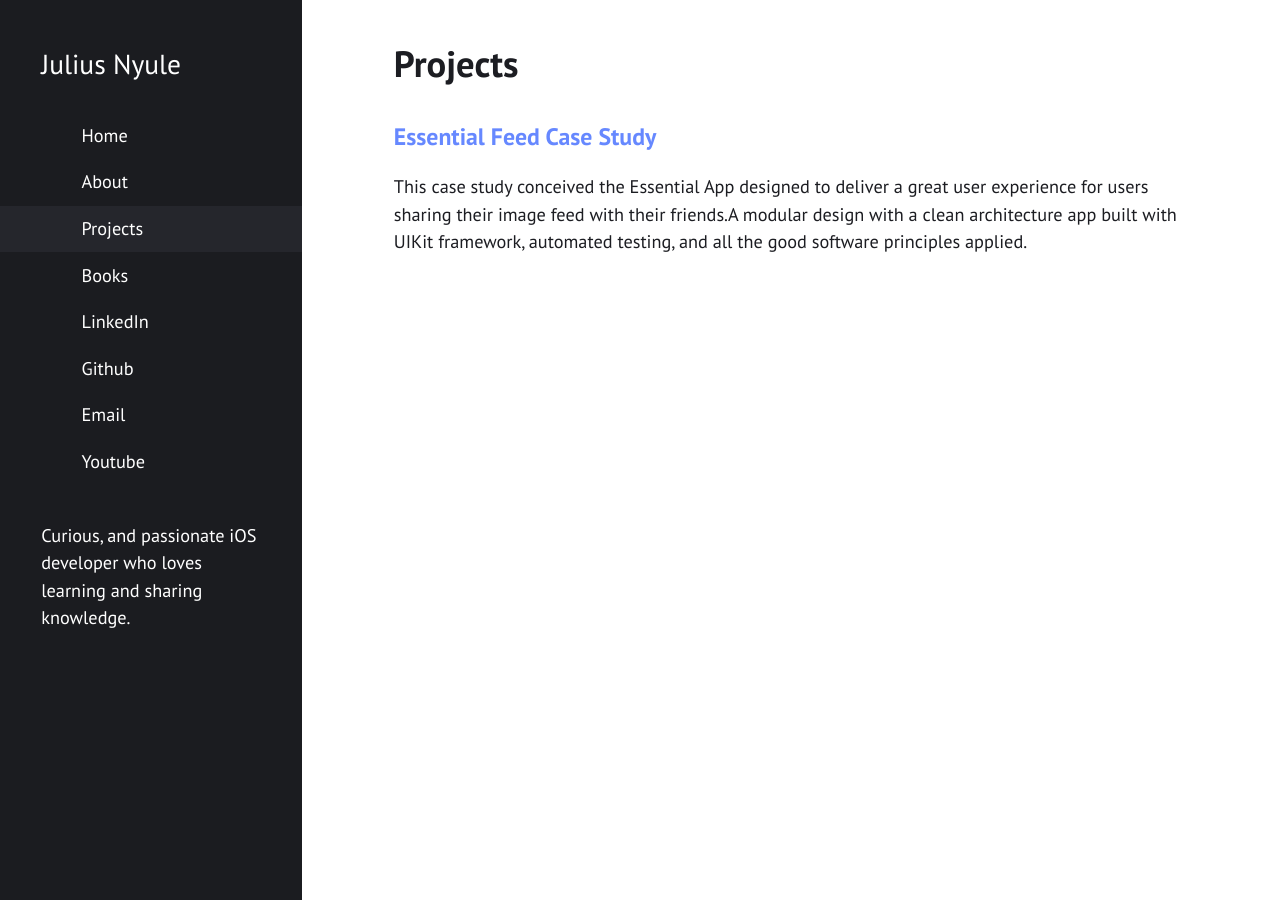
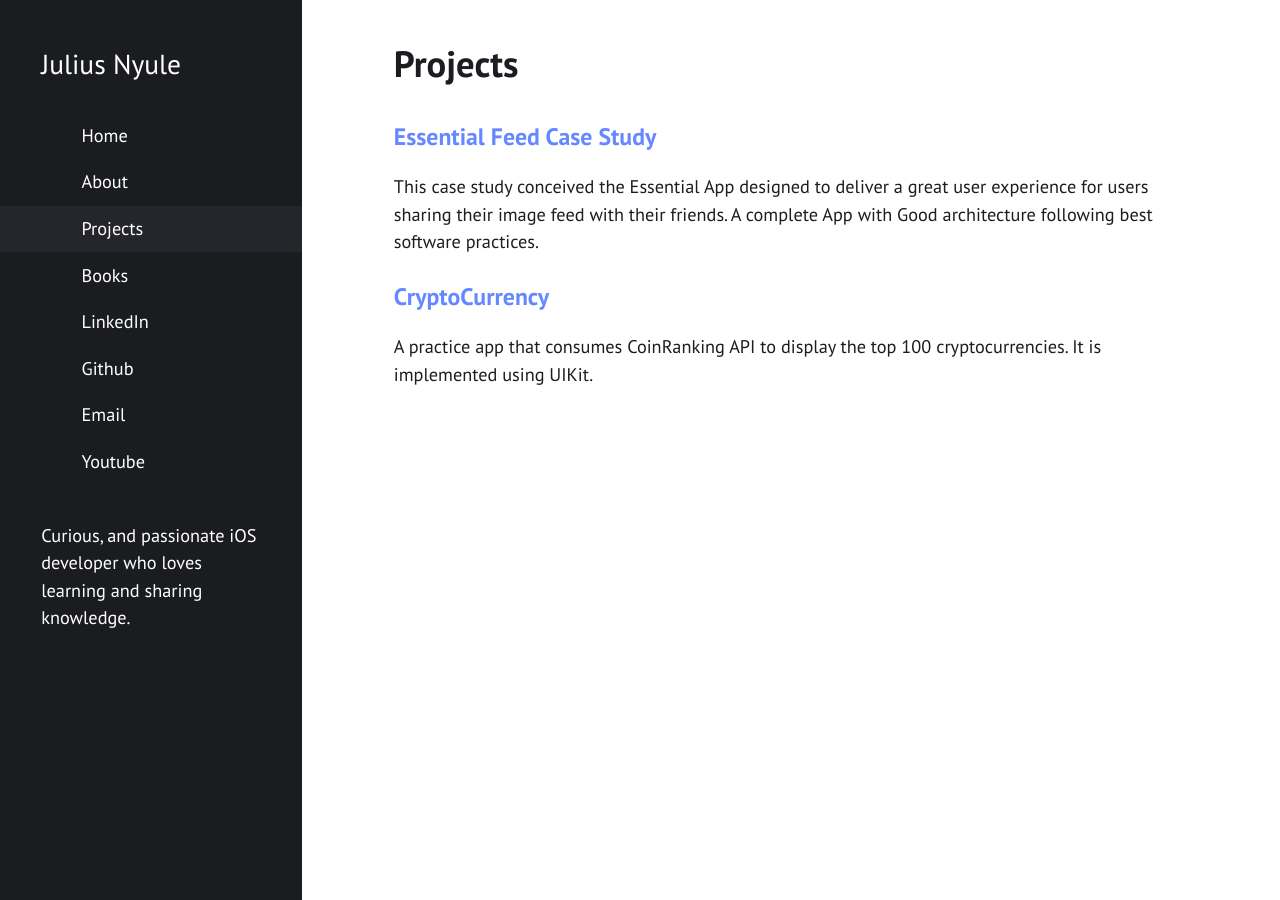
Before and after one commit to gtsofa/gtsofa.github.io, a Jekyll site: the page built from projects.md, in a window 1280 px wide. Built offline with Jekyll 4.4.1, drawn with Linux system fonts in a browser that asks for light colours; nearby versions of some CDN libraries; library files that are not in the unit come from our copies.

Commit message:
Add CryptoCurrency project

```diff
--- a/projects.md
+++ b/projects.md
@@ -6,4 +6,8 @@ comments: false
 
 ## [Essential Feed Case Study](https://github.com/gtsofa/essential-feed-case-study)
 
-This case study conceived the Essential App designed to deliver a great user experience for users sharing their image feed with their friends.A modular design with a clean architecture app built with UIKit framework, automated testing, and all the good software principles applied.
+This case study conceived the Essential App designed to deliver a great user experience for users sharing their image feed with their friends. A complete App with Good architecture following best software practices.
+
+## [CryptoCurrency](https://github.com/gtsofa/CryptoCurrency)
+
+A practice app that consumes CoinRanking API to display the top 100 cryptocurrencies. It is  implemented using UIKit.
```
